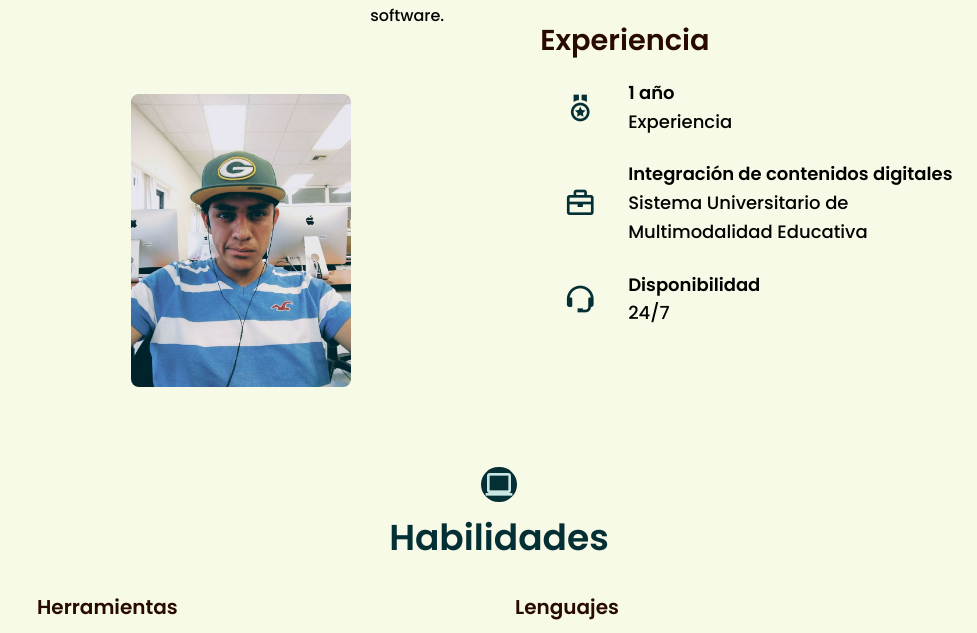
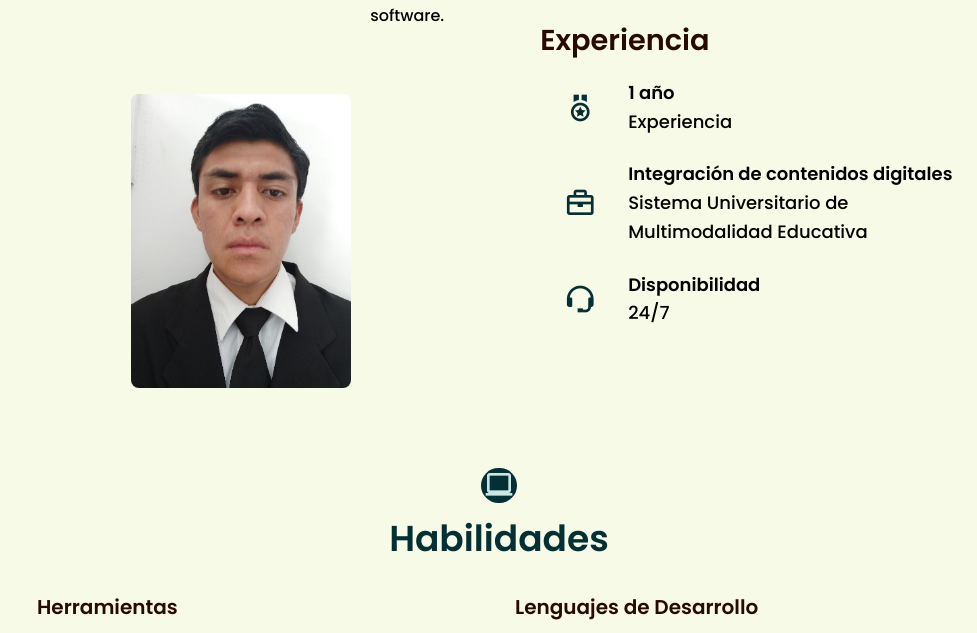
Before and after one commit to andmar1/blogAntonio, a plain HTML site: page index.html in a window 1280 px wide. Shown: the part 1305-1938 px from the top of the page, without its empty margins (303-1280 px from the left). Drawn offline with nearby package versions, Linux system fonts and the light colour scheme.

Commit message:
replace image about section

```diff
--- a/css/cv.css
+++ b/css/cv.css
@@ -120,6 +120,8 @@ body{
     animation-duration: 1s;
     animation-timing-function: ease-in-out;
     font-size: 2rem;
+    text-decoration: none;
+
 
 }
 
--- a/index.html
+++ b/index.html
@@ -80,7 +80,7 @@
                         Conocimiento en área de desarrollo de software, con experiencia en varios lenguajes de programación y diferentes herramientas de software.
                     </p>
                     <br>
-                    <img src="img/andmar profile.jpg" class="about__img" alt="">
+                    <img src="img/AAM.jpg" class="about__img" alt="">
                 </div>
 
                 <div>
@@ -195,11 +195,10 @@
                         <span class="skills__number">50%</span>
                         <span class="skills__bar skills__GitHub"></span>
                     </div>
-
                 </div>
 
                 <div class="skills__content">
-                    <h3 class="skills__subtitle">Lenguajes</h3>
+                    <h3 class="skills__subtitle">Lenguajes de Desarrollo</h3>
                     <div class="skills__data">
                         <span class="skills__name"><i class='bx bxl-javascript' id="x2"></i>JavaScript</span>
                         <span class="skills__number">60%</span>
```
Also changed, not shown: css/merito.css (added), img/AAM.jpg (added), 2 other files.
